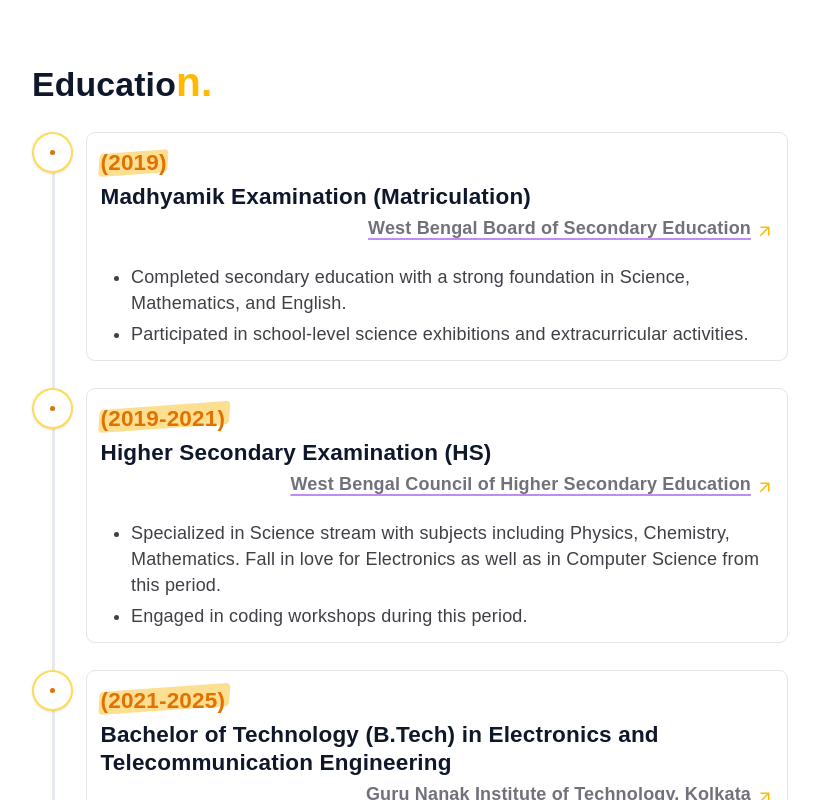
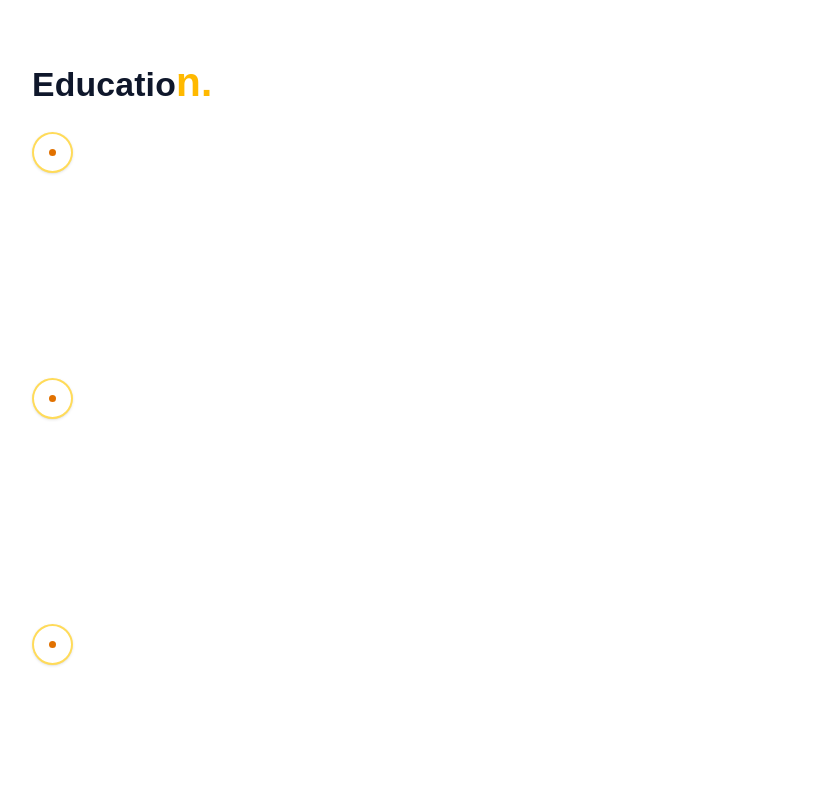
Before and after one commit to rou-nak-cloud/Dev.Portfolios, a React (Vite) app in the folder Portfolio_v3.1/: page / in a window 1280 px wide. Shown: the part 1460-2260 px from the top of the page, without its empty margins (230-1049 px from the left). Built offline with nearby package versions, Linux system fonts and the light colour scheme; a web font is replaced by a local one.

Commit message:
full working of gsap with education section

```diff
--- a/Portfolio_v3.1/src/components/Education.jsx
+++ b/Portfolio_v3.1/src/components/Education.jsx
@@ -1,10 +1,69 @@
+import { useRef } from "react";
 import { educations } from "../constants";
 
+import { useGSAP } from "@gsap/react";
+import gsap from "gsap";
+import { ScrollTrigger } from "gsap/ScrollTrigger";
+
+gsap.registerPlugin(ScrollTrigger);
+
 export default function Education() {
+  const containerRef = useRef(null);
+  const lineRef = useRef(null);
+
+  useGSAP(() => {
+    const ctx = gsap.context(() => {
+      const cards = gsap.utils.toArray(".edu-card");
+
+      // Timeline line grow
+      gsap.fromTo(
+        lineRef.current,
+        { height: "0%" },
+        {
+          height: "100%",
+          ease: "none",
+          scrollTrigger: {
+            trigger: containerRef.current,
+            start: "top 70%",
+            end: "bottom 80%",
+            scrub: true,
+          },
+        },
+      );
+
+      //  Cards fade + up
+      gsap.fromTo(
+        cards,
+        {
+          y: 40,
+          opacity: 0,
+          scale: 0.98,
+        },
+        {
+          y: 0,
+          opacity: 1,
+          scale: 1,
+          duration: 0.4,
+          stagger: 0.3,
+          ease: "power2.out",
+          scrollTrigger: {
+            trigger: containerRef.current,
+            start: "top 90%",
+            end: "top -50%",
+            scrub: true,
+            toggleActions: "play none none reverse",
+          },
+        },
+      );
+    }, containerRef);
+
+    return () => ctx.revert();
+  }, []);
+
   return (
-    <section className="py-16 px-6 font-cabinet ">
+    <section className="py-16 px-6 font-cabinet">
       <div className="max-w-2xl mx-auto mb-1 md:mb-3">
-        {/* Section Title */}
+        {/* Title */}
         <h2 className="text-3xl font-cabinet font-semibold text-slate-900 mb-6">
           Educatio
           <span className="font-melodrama font-bold text-amber-400 text-3xl md:text-4xl">
@@ -12,24 +71,30 @@ export default function Education() {
           </span>
         </h2>
 
-        <div className="relative">
-          {/* Vertical Timeline Line */}
-          <div className="absolute left-4.5 top-0 h-full w-0.5 bg-slate-300/50"></div>
+        {/* Timeline */}
+        <div ref={containerRef} className="relative">
+          {/*  Animated Line */}
+          <div
+            ref={lineRef}
+            className="absolute left-4.5 top-0 w-0.5 bg-orange-200/70"
+            style={{ height: "100%" }}
+          ></div>
 
           <div className="space-y-6">
             {educations.map((item, index) => {
               const Icon = item.icon;
+
               return (
                 <div key={index} className="flex gap-3 items-start relative">
                   {/* Circle */}
                   <div className="relative z-10 w-9 h-9 rounded-full border-2 border-amber-300/80 bg-white flex items-center justify-center shadow-sm">
-                    <div className="w-1 h-1 bg-amber-600 rounded-full"></div>
+                    <div className="w-1.5 h-1.5 bg-amber-600 rounded-full"></div>
                   </div>
 
-                  {/* Card */}
-                  <div className="flex-1 bg-white border border-zinc-200 rounded-lg p-3 transition-all duration-300 hover:translate-x-1 hover:shadow-md">
+                  {/*  Card */}
+                  <div className="edu-card flex-1 bg-white border border-zinc-200 rounded-lg p-4 transition-all duration-300 hover:translate-x-1 hover:shadow-md">
                     {/* Date */}
-                    <p className="text-xl font-melodrama font-bold text-amber-600 mb-1 highlight-marker">
+                    <p className="text-lg font-melodrama font-bold text-amber-600 mb-1 highlight-marker">
                       ({item.date})
                     </p>
 
@@ -39,23 +104,23 @@ export default function Education() {
                     </h3>
 
                     {/* Institution */}
-                    <div className="flex items-center justify-end gap-1 group  ">
+                    <div className="flex items-center justify-end gap-1 group">
                       <a
                         href={item.link}
                         target="_blank"
                         rel="noopener noreferrer"
-                        className="text-md text-right font-semibold text-zinc-500 hover:text-amber-800 mt-1 mb-5 custom-underline cursor-pointer transition-all duration-300"
+                        className="text-sm md:text-md text-right font-semibold text-zinc-500 hover:text-amber-800 mt-1 mb-4 custom-underline transition-all duration-300"
                       >
                         {item.institution}
                       </a>
 
                       <span>
-                        <Icon className="text-amber-400 -mt-3 arrow-hover" />
+                        <Icon className="text-amber-400 -mt-2 group-hover:translate-x-1 transition" />
                       </span>
                     </div>
 
                     {/* Content */}
-                    <ul className="list-disc pl-4 text-md text-zinc-700 space-y-1 max-w-xl mx-auto">
+                    <ul className="list-disc pl-4 text-sm md:text-md text-zinc-700 space-y-1">
                       {item.contents.map((content, i) => (
                         <li key={i}>{content}</li>
                       ))}
```
